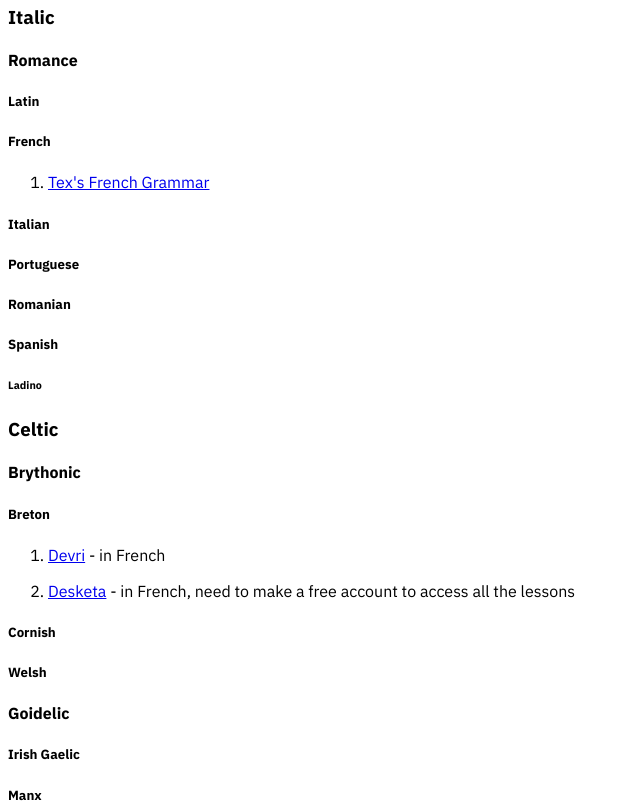
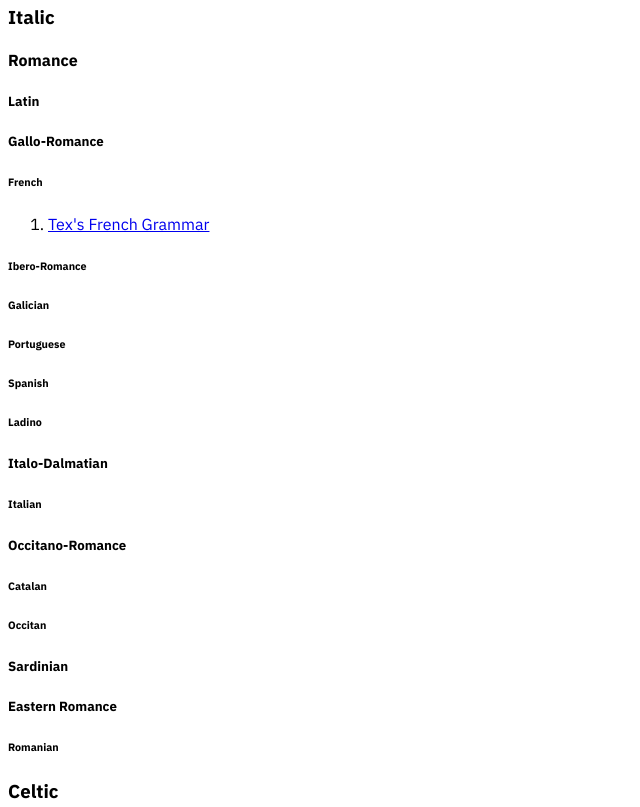
Before and after one commit to Penguin112358/penguin112358.github.io, a plain HTML site: page languageresources.html in a window 1280 px wide. Shown: the part 1800-2607 px from the top of the page, without its empty margins (0-640 px from the left). Drawn offline with Linux system fonts and the light colour scheme.

Commit message:
Add Gallo-Romance and Ibero-Romance language sections

```diff
--- a/languageresources.html
+++ b/languageresources.html
@@ -103,15 +103,24 @@ h
 		<h3>Italic</h3>
 			<h4>Romance</h4>
 				<h5>Latin</h5>
-				<h5>French</h5>
-					<ol>
-						<li><p><a href="https://www.laits.utexas.edu/tex/index.html" target="_blank">Tex's French Grammar</a></p></li>
-					</ol>
-				<h5>Italian</h5>
-				<h5>Portuguese</h5>
-				<h5>Romanian</h5>
-				<h5>Spanish</h5>
+				<h5>Gallo-Romance</h5>
+					<h6>French</h6>
+						<ol>
+							<li><p><a href="https://www.laits.utexas.edu/tex/index.html" target="_blank">Tex's French Grammar</a></p></li>
+						</ol>
+				<h6>Ibero-Romance</h6>
+					<h6>Galician</h6>
+					<h6>Portuguese</h6>
+					<h6>Spanish</h6>
 					<h6>Ladino</h6>
+				<h5>Italo-Dalmatian</h5>
+					<h6>Italian</h6>
+				<h5>Occitano-Romance</h5>
+					<h6>Catalan</h6>
+					<h6>Occitan</h6>
+				<h5>Sardinian</h5>
+				<h5>Eastern Romance</h5>
+					<h6>Romanian</h6>
 		<h3>Celtic</h3>
 			<h4>Brythonic</h4>
 				<h5>Breton</h5>
```
